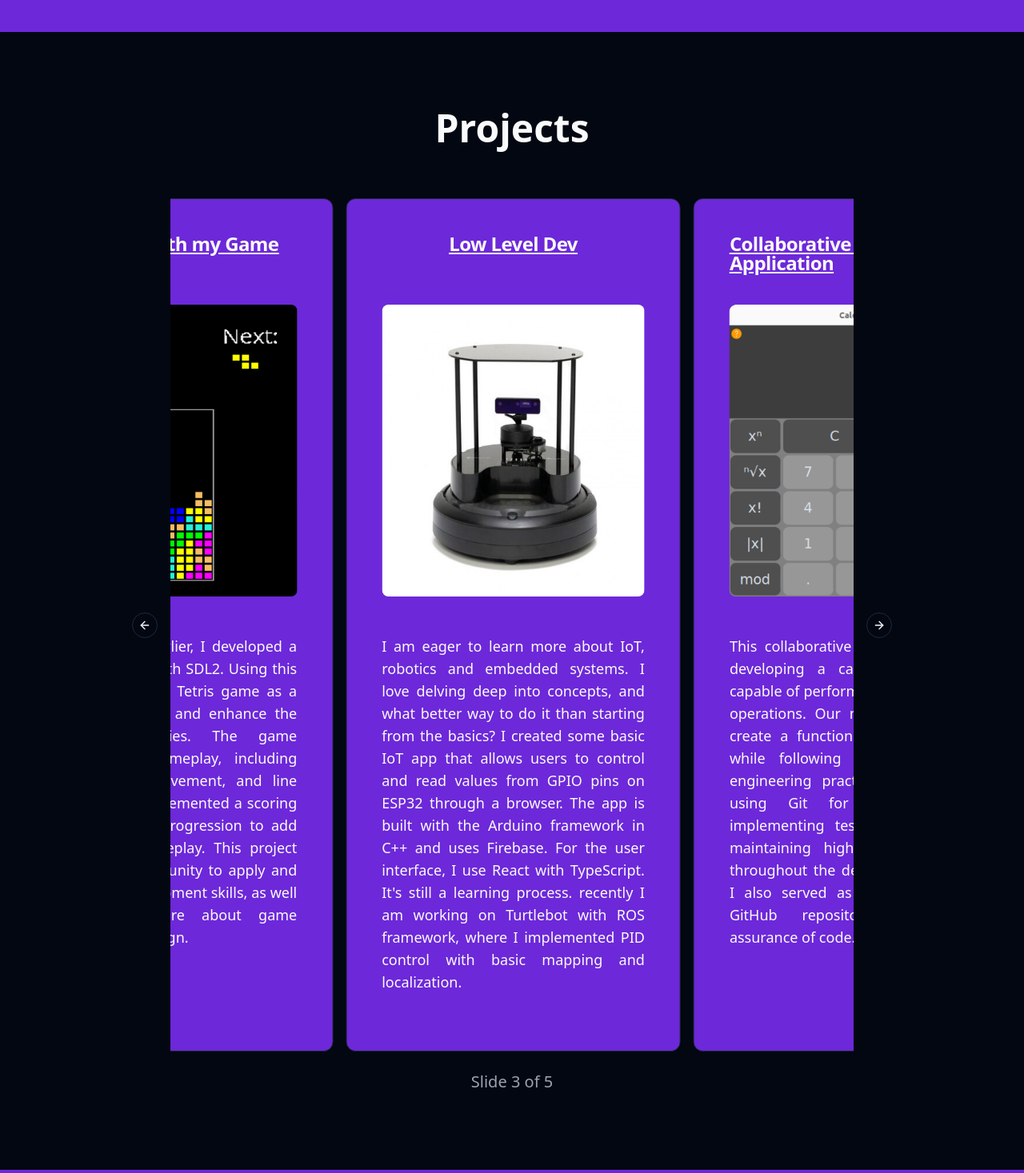
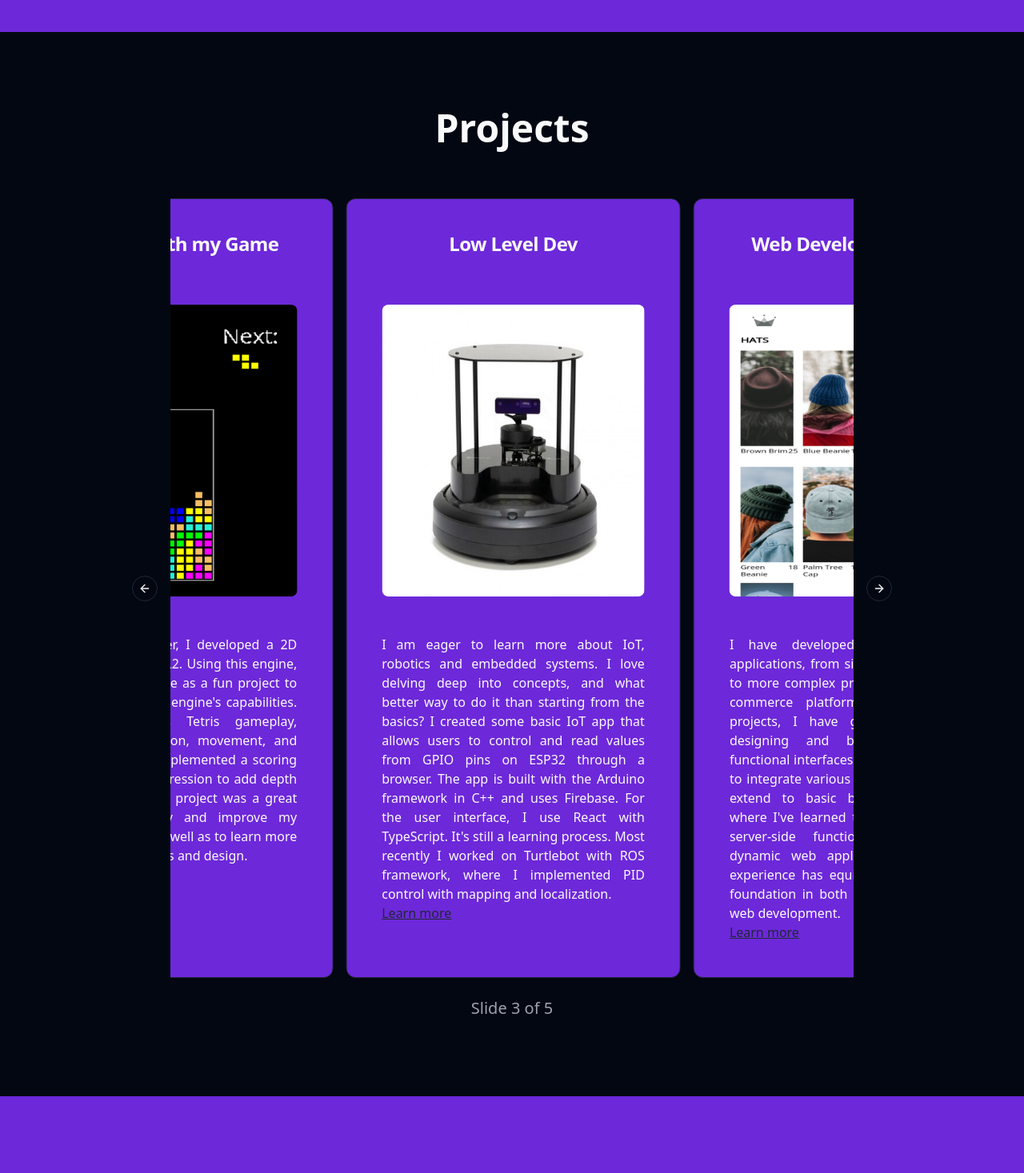
Before and after one commit to tomasLajda/portfolio, a React (Vite) app: page / in a window 1280 px wide. Shown: the part 3260-4727 px from the top of the page at 80% size. Built offline with nearby package versions, Linux system fonts and the light colour scheme.

Commit message:
made project cards more appearing

```diff
--- a/src/components/sections/projects/project-card.tsx
+++ b/src/components/sections/projects/project-card.tsx
@@ -13,16 +13,19 @@ const ProjectCard = ({ img, title, description, url }: ProjectCardProps) => {
     <CarouselItem className='lg:basis-1/2'>
       <Card className='flex flex-col items-center p-5 bg-primary h-full hover:bg-primary-hover'>
         <CardHeader className='min-h-28'>
-          <CardTitle className='underline underline-offset-3 mb-4  hover:opacity-80'>
-            <a href={url} target='_blank' className=''>
-              {title}
-            </a>
-          </CardTitle>
+          <CardTitle className='font-bold mb-4'>{title}</CardTitle>
         </CardHeader>
         <CardContent className='flex flex-col items-center flex-grow'>
           <img src={img} alt='' className='object-cover mb-12 rounded-sm' />
-          <p className='max-w-[450px] text-secondary-foreground text-justify'>
-            {description}
+          <p className='max-w-[450px] text-secondary-foreground text-justify leading-relaxed text-sm lg:text-base'>
+            {description} <br />
+            <a
+              href={url}
+              target='_blank'
+              className='text-secondary underline font-medium hover:opacity-80'
+            >
+              Learn more
+            </a>
           </p>
         </CardContent>
       </Card>
--- a/src/utils/project-list.tsx
+++ b/src/utils/project-list.tsx
@@ -24,15 +24,8 @@ const projectList = [
     title: 'Low Level Dev',
     url: 'https://github.com/tomasLajda/esp32-iot-gpio',
     description:
-      "I am eager to learn more about IoT, robotics and embedded systems. I love delving deep into concepts, and what better way to do it than starting from the basics? I created some basic IoT app that allows users to control and read values from GPIO pins on ESP32 through a browser. The app is built with the Arduino framework in C++ and uses Firebase. For the user interface, I use React with TypeScript. It's still a learning process. recently I am working on Turtlebot with ROS framework, where I implemented PID control with basic mapping and localization.",
+      "I am eager to learn more about IoT, robotics and embedded systems. I love delving deep into concepts, and what better way to do it than starting from the basics? I created some basic IoT app that allows users to control and read values from GPIO pins on ESP32 through a browser. The app is built with the Arduino framework in C++ and uses Firebase. For the user interface, I use React with TypeScript. It's still a learning process. Most recently I worked on Turtlebot with ROS framework, where I implemented PID control with mapping and localization.",
     img: turtlebot,
-  },
-  {
-    title: 'Collaborative Calculator Application',
-    url: 'https://github.com/tomasLajda/ivs-projekt-2',
-    description:
-      'This collaborative project focused on developing a calculator application capable of performing basic arithmetic operations. Our main goals were to create a functional and reliable tool while following the best software engineering practices. This included using Git for version control, implementing testing methods, and maintaining high coding standards throughout the development process. I also served as the admin of the GitHub repository and quality assurance of code.',
-    img: calculajda,
   },
   {
     title: 'Web Development Skills',
@@ -41,6 +34,13 @@ const projectList = [
       "I have developed a range of web applications, from simple note-taking apps to more complex projects like blog and e-commerce platform. Throughout these projects, I have gained experience in designing and building user-friendly, functional interfaces and working with APIs to integrate various services. My skills also extend to basic backend development, where I've learned to create and manage server-side functionalities to support dynamic web applications. This diverse experience has equipped me with a solid foundation in both frontend and backend web development.",
     img: reactApp,
   },
+  {
+    title: 'Collaborative Projects',
+    url: 'https://github.com/tomasLajda/ivs-projekt-2',
+    description:
+      'This collaborative project focused on developing a calculator application capable of performing basic arithmetic operations. We also developed together a compiler for Zig programming language in C. Our main goals were to create a functional and reliable tools while following the best software engineering practices. This included using Git for version control, implementing testing methods, and maintaining high coding standards throughout the development process. I also served as the admin of the GitHub repository and quality assurance of code.',
+    img: calculajda,
+  },
 ];
 
 export default projectList;
```
